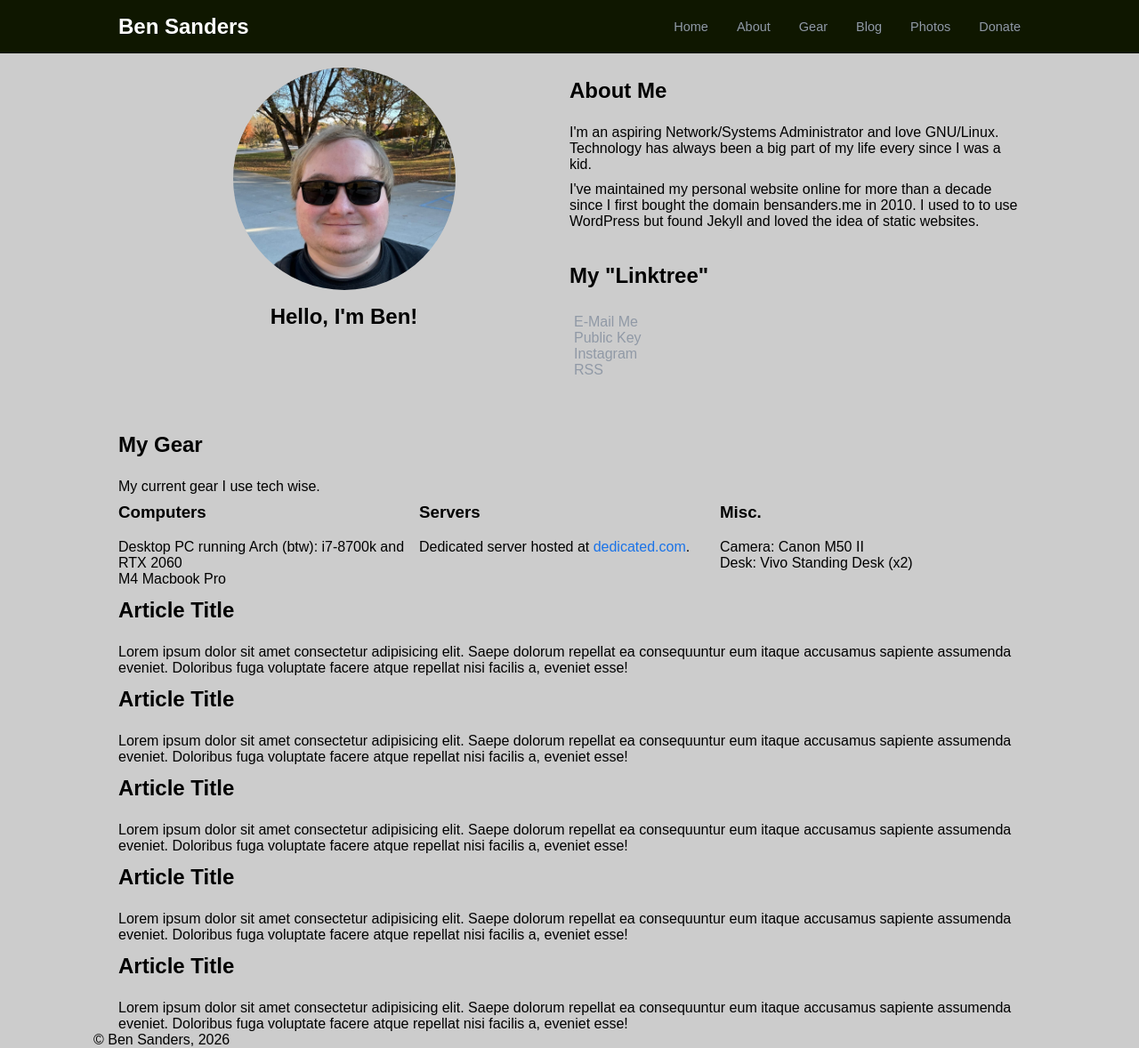
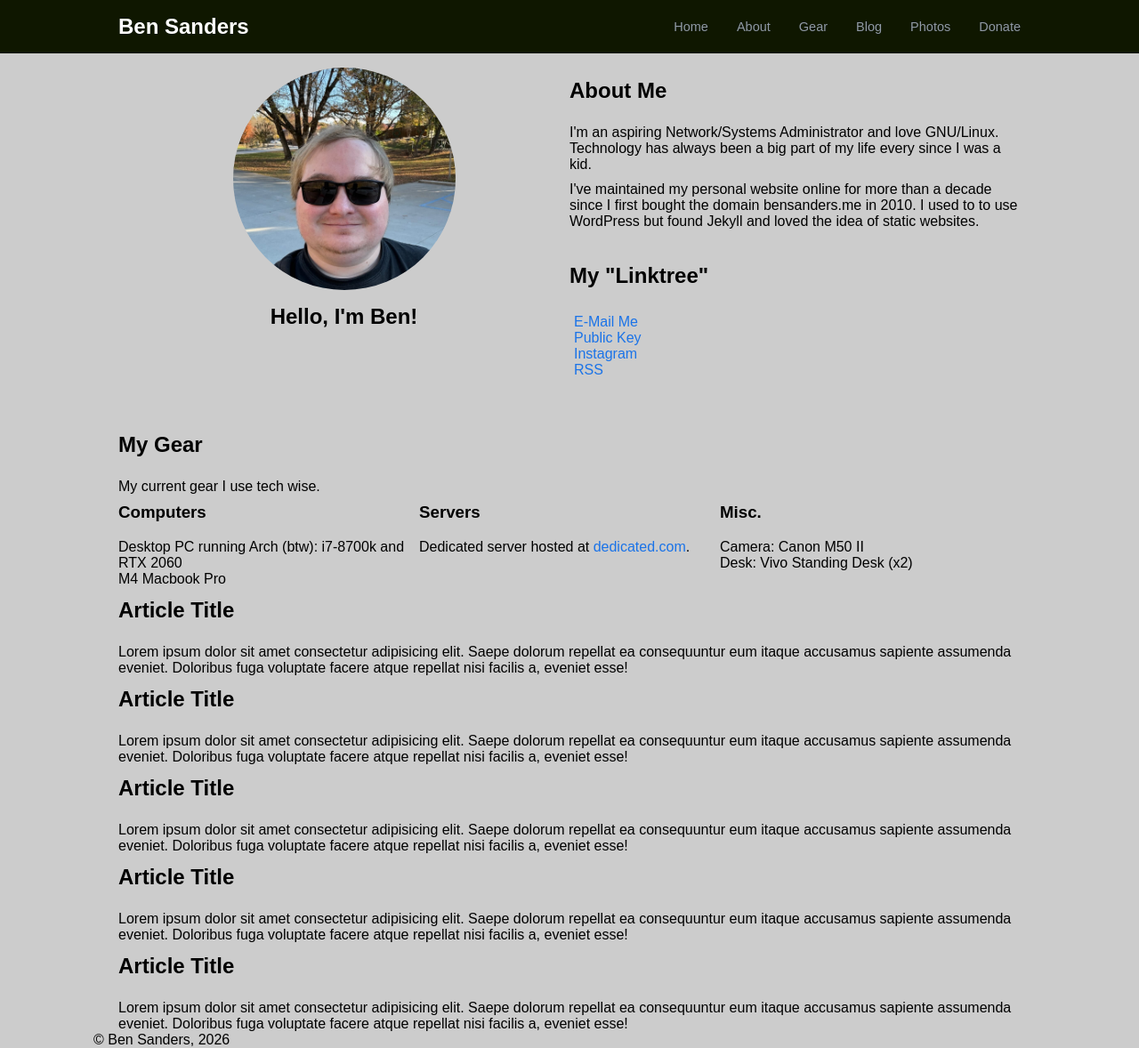
Before and after one commit to BenSanders/bensanders.net, a Jekyll site: the page design.html, which Jekyll copies as it is, in a window 1280 px wide. Shown: the whole page at 89% size. Built offline with Jekyll 4.4.1, drawn with Linux system fonts in a browser that asks for light colours.

Commit message:
changed linktree links to be more visable

```diff
--- a/assets/css/main.css
+++ b/assets/css/main.css
@@ -108,10 +108,10 @@ nav {
   text-align: left;
 }
 
-.linktree-nav a {
+/* .linktree-nav a {
     color: var(--text-dim);
     transition: color .15s ease;
-}
+} */
 
 .linktree a:hover { color: white; }
 
```
